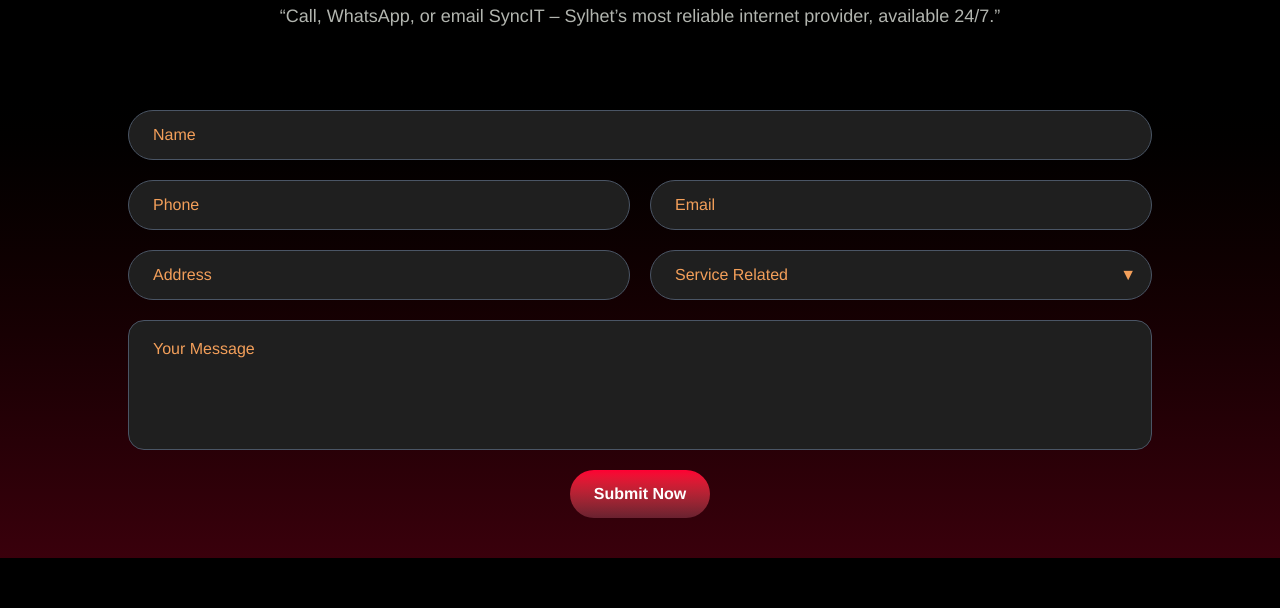
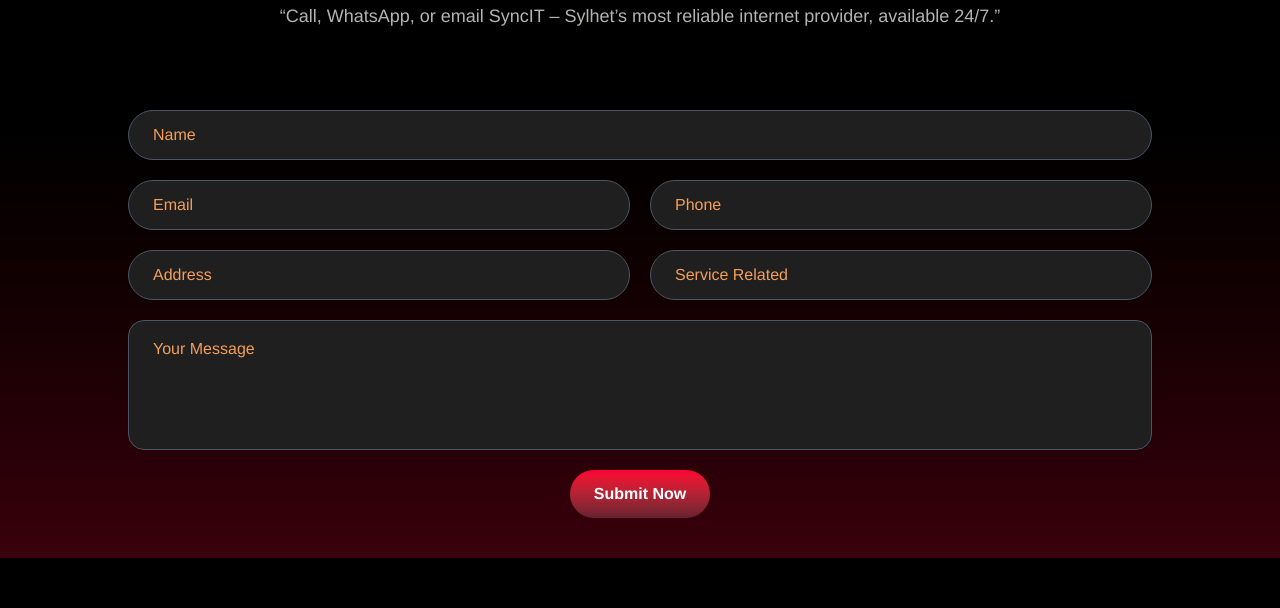
Before and after one commit to farjanasabiha/broadband, a Next.js app: page /contact in a window 1280 px wide. Shown: the part 340-948 px from the top of the page. Built offline with nearby package versions, Linux system fonts and the light colour scheme.

Commit message:
Add Form

```diff
--- a/app/Components/Contact/ContactForm.jsx
+++ b/app/Components/Contact/ContactForm.jsx
@@ -1,45 +1,85 @@
 "use client";
-import React from "react";
 import { useTranslation } from "react-i18next";
 import ContactTeam from "./ContactTeam";
-
+import React, { useState } from "react";
 const ContactForm = () => {
   const { t } = useTranslation("common");
+  const [formData, setFormData] = useState({
+    name: "",
+    email: "",
+    phone: "",
+    address: "",
+    service: "",
+    message: "",
+  });
+  const [loading, setLoading] = useState(false);
+  const [success, setSuccess] = useState("");
 
+  const handleChange = (e) => {
+    setFormData({ ...formData, [e.target.name]: e.target.value });
+  };
+
+  const handleSubmit = async (e) => {
+    e.preventDefault();
+    setLoading(true);
+    setSuccess("");
+
+    try {
+      const res = await fetch("/api/contact", {
+        method: "POST",
+        headers: { "Content-Type": "application/json" },
+        body: JSON.stringify(formData),
+      });
+
+      if (res.ok) {
+        setSuccess("Message sent successfully");
+        setFormData({
+          name: "",
+          email: "",
+          phone: "",
+          address: "",
+          service: "",
+          message: "",
+        });
+      } else {
+        setSuccess("Something went wrong, please try again.");
+      }
+    } catch (error) {
+      console.error(error);
+      setSuccess("Something went wrong, please try again.");
+    } finally {
+      setLoading(false);
+    }
+  };
   return (
     <div>
       {/* Form Section */}
-      <div className="bg-gradient-to-t from-[#ff00333a] to-[#0000004b] flex items-center justify-center py-10">
+      {/* <div className="bg-gradient-to-t from-[#ff00333a] to-[#0000004b] flex items-center justify-center py-10">
         <form className="w-full max-w-5xl text-[16px] grid grid-cols-12 gap-5">
-          {/* Name */}
           <input
             type="text"
             placeholder={t("contactform_name_placeholder")}
             className="col-span-12 rounded-full px-6 py-3 bg-[#1f1f1f] border border-gray-600 focus:outline-none placeholder-primaryColor text-white"
           />
 
-          {/* Phone */}
           <input
             type="tel"
             placeholder={t("contactform_phone_placeholder")}
             className="col-span-12 md:col-span-6 rounded-full px-6 py-3 bg-[#1f1f1f] border border-gray-600 focus:outline-none placeholder-primaryColor text-white"
           />
 
-          {/* Email */}
           <input
             type="email"
             placeholder={t("contactform_email_placeholder")}
             className="col-span-12 md:col-span-6 rounded-full px-6 py-3 bg-[#1f1f1f] border border-gray-600 focus:outline-none placeholder-primaryColor text-white"
           />
 
-          {/* Address */}
           <input
             type="text"
             placeholder={t("contactform_address_placeholder")}
             className="col-span-12 md:col-span-6 rounded-full px-6 py-3 bg-[#1f1f1f] border border-gray-600 focus:outline-none placeholder-primaryColor text-white"
           />
 
-          {/* Service Type */}
           <div className="relative col-span-12 md:col-span-6">
             <select className="w-full rounded-full px-6 py-3 bg-[#1f1f1f] border border-gray-600 focus:outline-none text-primaryColor appearance-none pr-10">
               <option>{t("contactform_option_service_related")}</option>
@@ -48,26 +88,93 @@
               <option>{t("contactform_option_other")}</option>
             </select>
 
-            {/* Dropdown Arrow */}
             <div className="pointer-events-none absolute inset-y-0 right-4 flex items-center text-primaryColor">
               ▼
             </div>
           </div>
 
-          {/* Message */}
           <textarea
             rows="4"
             placeholder={t("contactform_message_placeholder")}
             className="col-span-12 rounded-2xl px-6 py-4 bg-[#1f1f1f] border border-gray-600 focus:outline-none placeholder-primaryColor text-white resize-none"
           ></textarea>
 
-          {/* Submit Button */}
           <button
             type="submit"
             className="col-span-12 flex text-center mx-auto text-white font-semibold items-center cursor-pointer justify-center md:justify-between gap-1 sm:gap-2 py-2 sm:py-3 px-4 sm:px-6 rounded-2xl sm:rounded-3xl bg-gradient-to-b from-[#ff0033] to-[#bd556a63]"
           >
             {t("contactform_submit_button")}
           </button>
+        </form>
+      </div> */}
+
+      <div className="bg-gradient-to-t from-[#ff00333a] to-[#0000004b] flex items-center justify-center py-10">
+        <form className="w-full max-w-5xl text-[16px] grid grid-cols-12 gap-5" onSubmit={handleSubmit}>
+          <input
+            className="col-span-12 rounded-full px-6 py-3 bg-[#1f1f1f] border border-gray-600 focus:outline-none placeholder-primaryColor text-white"
+            type="text"
+            name="name"
+            value={formData.name}
+            onChange={handleChange}
+            placeholder={t("contactform_name_placeholder")}
+            required
+          />
+          <input
+            type="email"
+            name="email"
+            value={formData.email}
+            onChange={handleChange}
+            placeholder={t("contactform_email_placeholder")}
+            required
+            className="col-span-12 md:col-span-6 rounded-full px-6 py-3 bg-[#1f1f1f] border border-gray-600 focus:outline-none placeholder-primaryColor text-white"
+          />
+          <input
+            type="tel"
+            name="phone"
+            value={formData.phone}
+            onChange={handleChange}
+            placeholder={t("contactform_phone_placeholder")}
+            required
+            className="col-span-12 md:col-span-6 rounded-full px-6 py-3 bg-[#1f1f1f] border border-gray-600 focus:outline-none placeholder-primaryColor text-white"
+          />
+          <input
+            type="text"
+            name="address"
+            value={formData.address}
+            onChange={handleChange}
+            required
+            placeholder={t("contactform_address_placeholder")}
+            className="col-span-12 md:col-span-6 rounded-full px-6 py-3 bg-[#1f1f1f] border border-gray-600 focus:outline-none placeholder-primaryColor text-white"
+          />
+          <select
+             className="col-span-12 md:col-span-6 rounded-full px-6 py-3 bg-[#1f1f1f] border border-gray-600 focus:outline-none text-primaryColor appearance-none pr-10"
+            name="service"
+            value={formData.service}
+            onChange={handleChange}
+            required
+          >
+            <option value="">{t("contactform_option_service_related")}</option>
+            <option value="support">{t("contactform_option_support")}</option>
+            <option value="sales">{t("contactform_option_sales")}</option>
+            <option value="other">{t("contactform_option_other")}</option>
+          </select>
+          <textarea
+            name="message"
+            className="col-span-12 rounded-2xl px-6 py-4 bg-[#1f1f1f] border border-gray-600 focus:outline-none placeholder-primaryColor text-white resize-none"
+            value={formData.message}
+            onChange={handleChange}
+            placeholder={t("contactform_message_placeholder")}
+            required
+            rows="4"
+          />
+          <button
+            type="submit"
+            disabled={loading}
+            className="col-span-12 flex text-center mx-auto text-white font-semibold items-center cursor-pointer justify-center md:justify-between gap-1 sm:gap-2 py-2 sm:py-3 px-4 sm:px-6 rounded-2xl sm:rounded-3xl bg-gradient-to-b from-[#ff0033] to-[#bd556a63]"
+          >
+            {loading ? "Sending..." : t("contactform_submit_button")}
+          </button>
+          {success && <p className="text-green-500">{success}</p>}
         </form>
       </div>
 
--- /dev/null
+++ b/app/api/contact/route.js
@@ -0,0 +1,45 @@
+import nodemailer from "nodemailer";
+
+export async function POST(req) {
+  try {
+    const { name, email, phone, address, service, message } = await req.json();
+
+    // Create transporter using Gmail (or other SMTP)
+    const transporter = nodemailer.createTransport({
+      service: "gmail", // you can use Outlook, Yahoo, etc.
+      auth: {
+        user: process.env.EMAIL_USER, // your Gmail
+        pass: process.env.EMAIL_PASS, // app password
+      },
+    });
+
+    // Email options
+    const mailOptions = {
+      from: email, // sender (user email)
+      to: process.env.WEBSITE_OWNER_EMAIL, // receiver (website owner)
+      subject: `New Contact Form Submission from ${name}`,
+      html: `
+        <h3>New Contact Form Submission</h3>
+        <p><strong>Name:</strong> ${name}</p>
+        <p><strong>Email:</strong> ${email}</p>
+        <p><strong>Phone:</strong> ${phone}</p>
+        <p><strong>Address:</strong> ${address}</p>
+        <p><strong>Service:</strong> ${service}</p>
+        <p><strong>Message:</strong> ${message}</p>
+      `,
+    };
+
+    await transporter.sendMail(mailOptions);
+
+    return new Response(JSON.stringify({ message: "Message sent to website owner!" }), {
+      status: 200,
+      headers: { "Content-Type": "application/json" },
+    });
+  } catch (error) {
+    console.error(error);
+    return new Response(JSON.stringify({ message: "Failed to send message" }), {
+      status: 500,
+      headers: { "Content-Type": "application/json" },
+    });
+  }
+}
--- a/package.json
+++ b/package.json
@@ -9,6 +9,7 @@
     "lint": "next lint"
   },
   "dependencies": {
+    "@sendgrid/mail": "^8.1.6",
     "@studio-freight/lenis": "^1.0.42",
     "clsx": "^2.1.1",
     "i18next": "^25.5.3",
@@ -18,6 +19,7 @@
     "lucide-react": "^0.539.0",
     "motion": "^12.23.12",
     "next": "15.4.6",
+    "nodemailer": "^7.0.9",
     "react": "19.1.0",
     "react-countup": "^6.5.3",
     "react-dom": "19.1.0",
```
Also changed, not shown: 1 other file (tests, documents, lock files or other folders).
